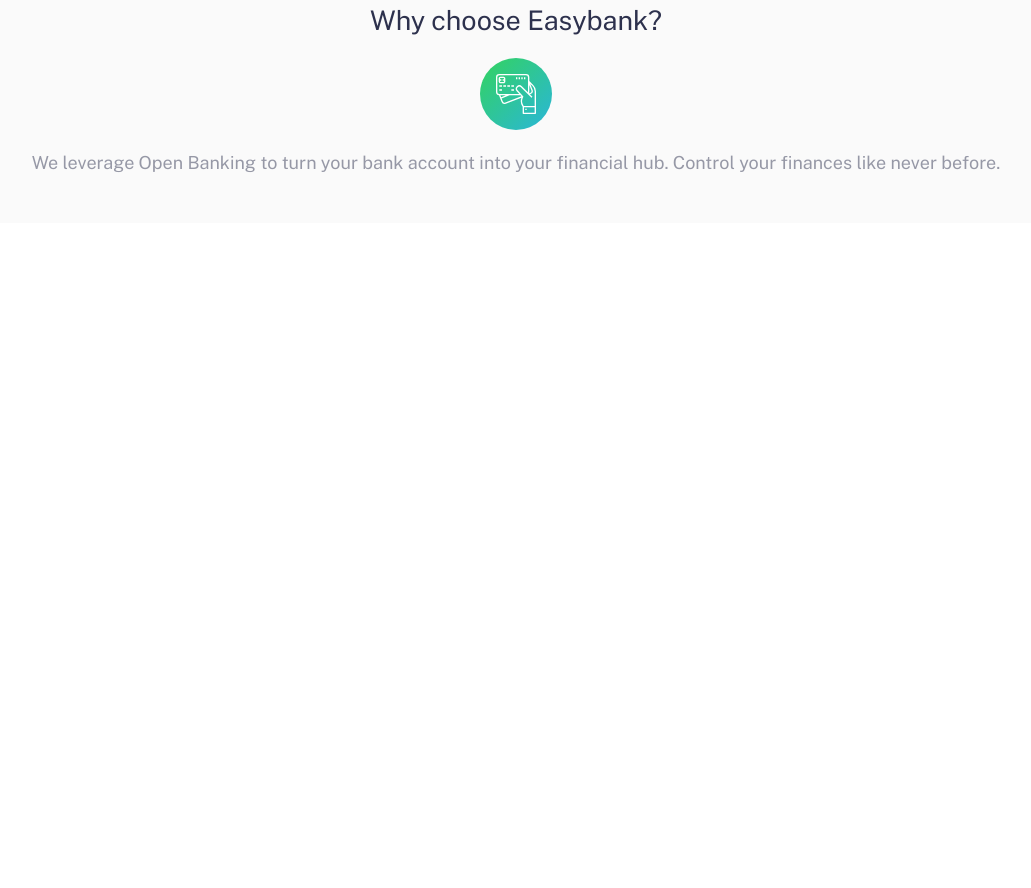
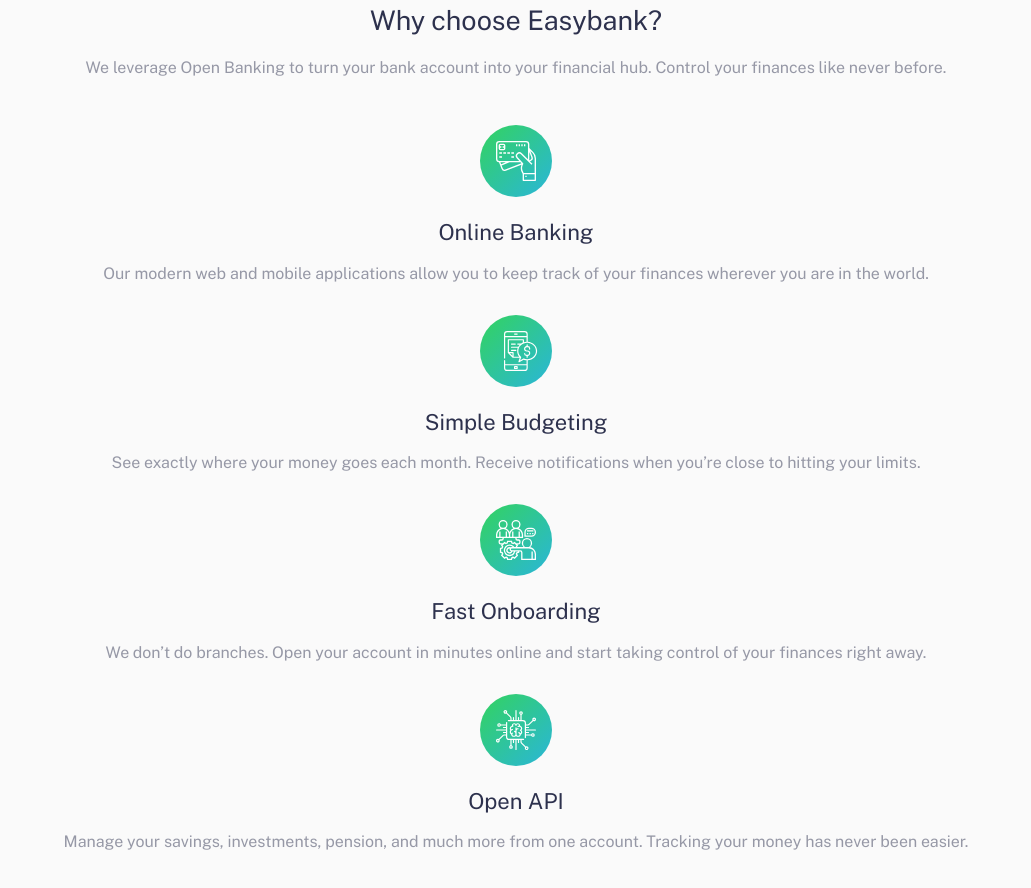
Before and after one commit to Fernu292/Easybank-landing-page-Frontend, a React app: page / in a window 1280 px wide. Shown: the part 680-1568 px from the top of the page, without its empty margins (124-1155 px from the left). Before the commit the page ends 903 px from the top, so only its background shows below. Built offline with nearby package versions, Linux system fonts and the light colour scheme.

Commit message:
Finalizando WhyUs

```diff
--- a/src/Layout/WhyUs.jsx
+++ b/src/Layout/WhyUs.jsx
@@ -3,30 +3,59 @@
 
 //icons
 import Online from "../images/icon-online.svg";
+import Budgetin from "../images/icon-budgeting.svg";
+import onBoarding from "../images/icon-onboarding.svg";
+import OpenAPI from "../images/icon-api.svg";
 
 const WhyUs = () => {
   return (
     <section className="whyUs">
       <div className="container">
         <h2>Why choose Easybank?</h2>
+        <p>
+          We leverage Open Banking to turn your bank account into your
+          financial hub. Control your finances like never before.
+        </p>
 
         <div className="reasons">
           <div className="reason">
-            <img src={Online} alt="Online icon" />
+            <img src={Online} alt="Online-icon" />
+            <h2>Online Banking</h2>
             <p>
-              {" "}
-              We leverage Open Banking to turn your bank account into your
-              financial hub. Control your finances like never before.
+              Our modern web and mobile applications allow you to keep track of your finances
+              wherever you are in the world.
             </p>
           </div>
 
-          <div className="reason"></div>
+          <div className="reason">
+            <img src={Budgetin} alt="budgeting-icon" />
+            <h2>Simple Budgeting</h2>
+            <p>
 
-          <div className="reason"></div>
+              See exactly where your money goes each month. Receive notifications when you’re
+              close to hitting your limits.
+            </p>
+          </div>
 
-          <div className="reason"></div>
+          <div className="reason">
+            <img src={onBoarding} alt="onboarding-icon" />
+            <h2> Fast Onboarding</h2>
+            <p>
+              We don’t do branches. Open your account in minutes online and start taking control
+              of your finances right away.
+            </p>
+          </div>
 
-          <div className="reason"></div>
+          <div className="reason">
+            <img src={OpenAPI} alt="open-api" />
+            <h2>Open API</h2>
+            <p>
+              Manage your savings, investments, pension, and much more from one account. Tracking
+              your money has never been easier.
+
+            </p>
+          </div>
+
         </div>
       </div>
     </section>
--- a/src/styles/Layout/WhyUs.scss
+++ b/src/styles/Layout/WhyUs.scss
@@ -11,5 +11,18 @@
     }
     p{
         color: var(--grayisBlue);
+        font-size: 16px;
     }
 }
+
+.reasons{
+    margin-top: 3rem;
+
+    .reason{
+        margin-bottom: 2rem;
+
+        h2{
+            font-size: 22px;
+        }
+    }
+}
```
